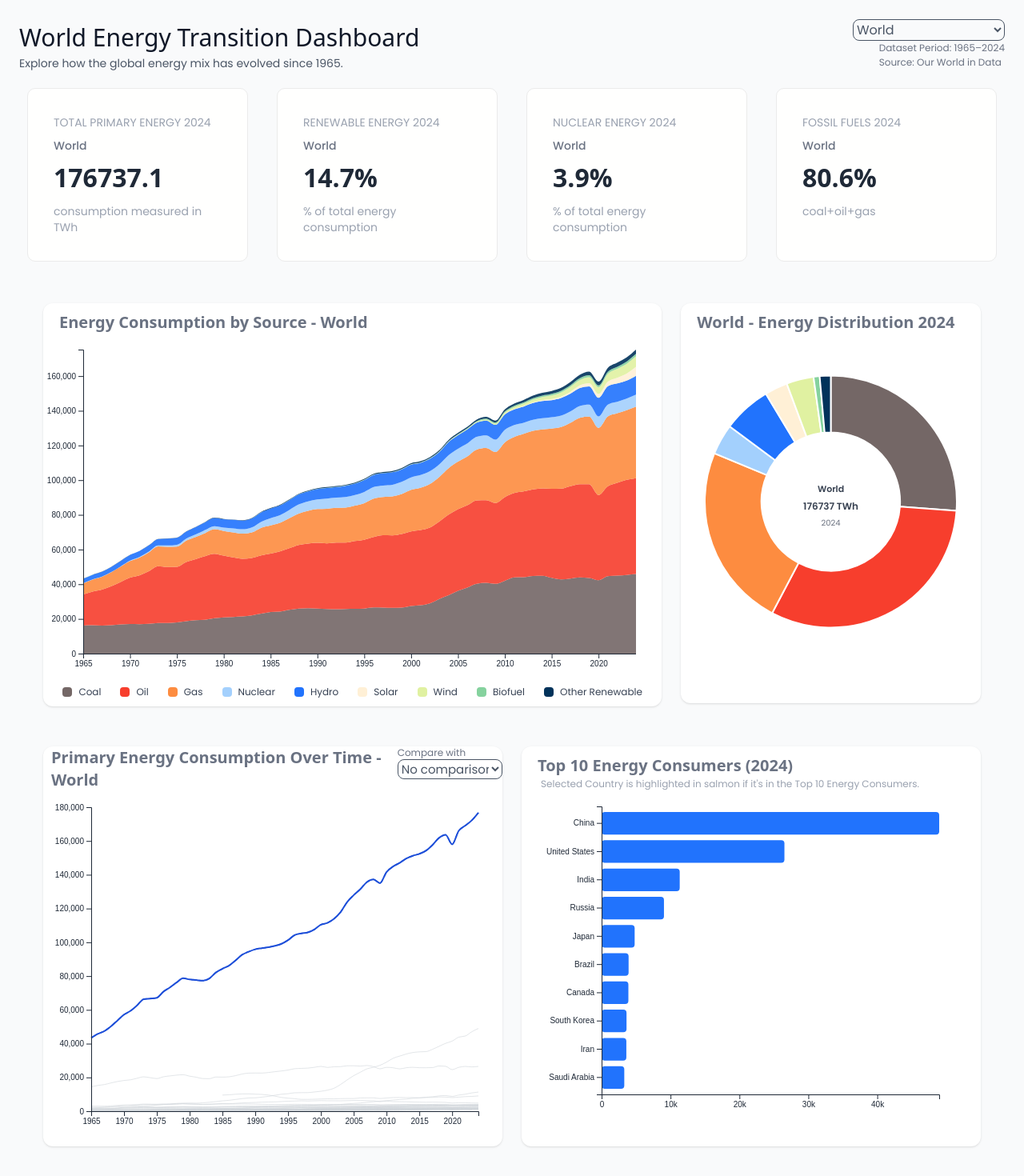
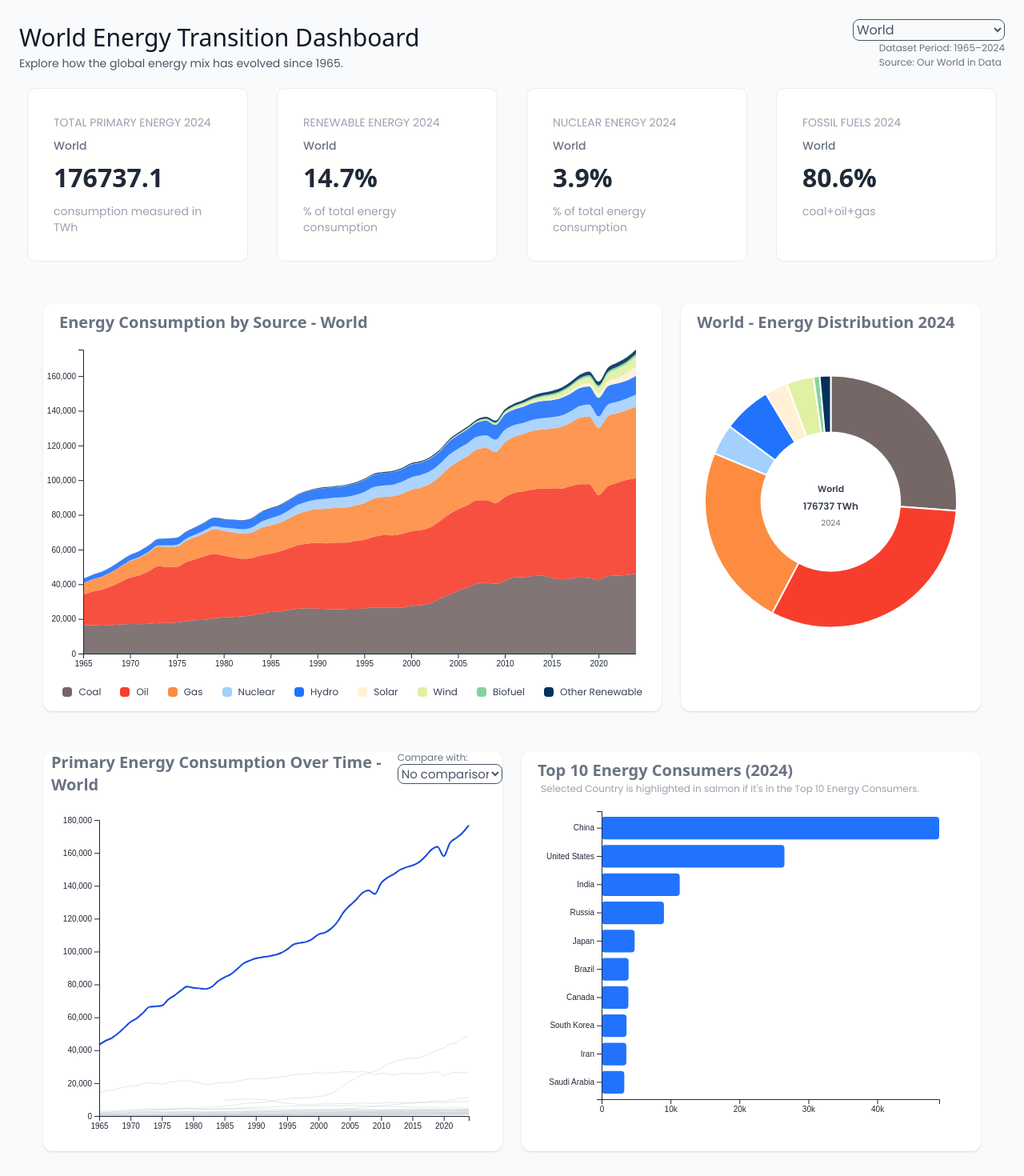
Before and after one commit to webpagearshi/energy-dashboard, a React (Vite) app: page / in a window 1280 px wide. Shown: the top 1470 px of the page at 80% size. Built offline with nearby package versions, Linux system fonts and the light colour scheme.

Commit message:
styling row 1

```diff
--- a/src/components/charts/LineChart.jsx
+++ b/src/components/charts/LineChart.jsx
@@ -11,10 +11,10 @@ export default function LineChart({
   const [isChartHovered, setIsChartHovered] = useState(false); // State to track if the chart is hovered
   const [hoveredYear, setHoveredYear] = useState(null); // State to track the year being hovered over
   const margin = {
-    top: 20,
-    right: 30,
-    bottom: 50,
-    left: 60,
+    top: 30,
+    right: 10,
+    bottom: 20,
+    left: 70,
   };
 
   const boundsWidth = width - margin.left - margin.right;
--- a/src/components/charts/ResponsiveDonutChart.jsx
+++ b/src/components/charts/ResponsiveDonutChart.jsx
@@ -7,7 +7,7 @@ export default function ResponsiveDonutChart({ data, country }) {
   const dimensions = useDimensions(chartRef);
 
   return (
-    <div ref={chartRef} className="w-full h-[500px] bg-white rounded-xl shadow">
+    <div ref={chartRef} className="w-full h-[510px] bg-white rounded-xl shadow">
       <h2
         className="text-xl text-gray-500 font-semibold p-4"
         style={{ padding: "10px 10px 0px 20px" }}
--- a/src/components/charts/ResponsiveLineChart.jsx
+++ b/src/components/charts/ResponsiveLineChart.jsx
@@ -48,7 +48,7 @@ export default function ResponsiveLineChart({ data, selectedCountry }) {
             htmlFor="comparison-country"
             className="text-xs text-gray-500 mb-1"
           >
-            Compare with
+            Compare with:
           </label>
 
           <select
@@ -71,13 +71,15 @@ export default function ResponsiveLineChart({ data, selectedCountry }) {
 
       {/* CHART */}
       {dimensions.width > 0 && (
-        <LineChart
-          width={dimensions.width}
-          height={450}
-          data={data}
-          selectedCountry={selectedCountry}
-          comparisonCountry={comparisonCountry}
-        />
+        <div className="px-4 pt-2">
+          <LineChart
+            width={dimensions.width - 32}
+            height={420}
+            data={data}
+            selectedCountry={selectedCountry}
+            comparisonCountry={comparisonCountry}
+          />
+        </div>
       )}
     </div>
   );
--- a/src/components/charts/ResponsiveStackedAreaChart.jsx
+++ b/src/components/charts/ResponsiveStackedAreaChart.jsx
@@ -21,7 +21,10 @@ export default function ResponsiveStackedAreaChart({ data, country }) {
   const [activeCategory, setActiveCategory] = useState(null); // State to track the active category for highlighting
 
   return (
-    <div ref={chartRef} className="w-full bg-white rounded-xl shadow">
+    <div
+      ref={chartRef}
+      className="w-full h-[510px] bg-white rounded-xl shadow flex flex-col"
+    >
       {/* Title */}
       <div
         style={{
@@ -50,7 +53,7 @@ export default function ResponsiveStackedAreaChart({ data, country }) {
       </div>
 
       {/* Legend */}
-      <div className="px-6 pb-6 pt-3">
+      <div className="px-6 pb-4 pt-3 mt-auto">
         <div className="flex flex-wrap justify-center gap-x-6 gap-y-3">
           {legendItems.map((item) => (
             <div
```
